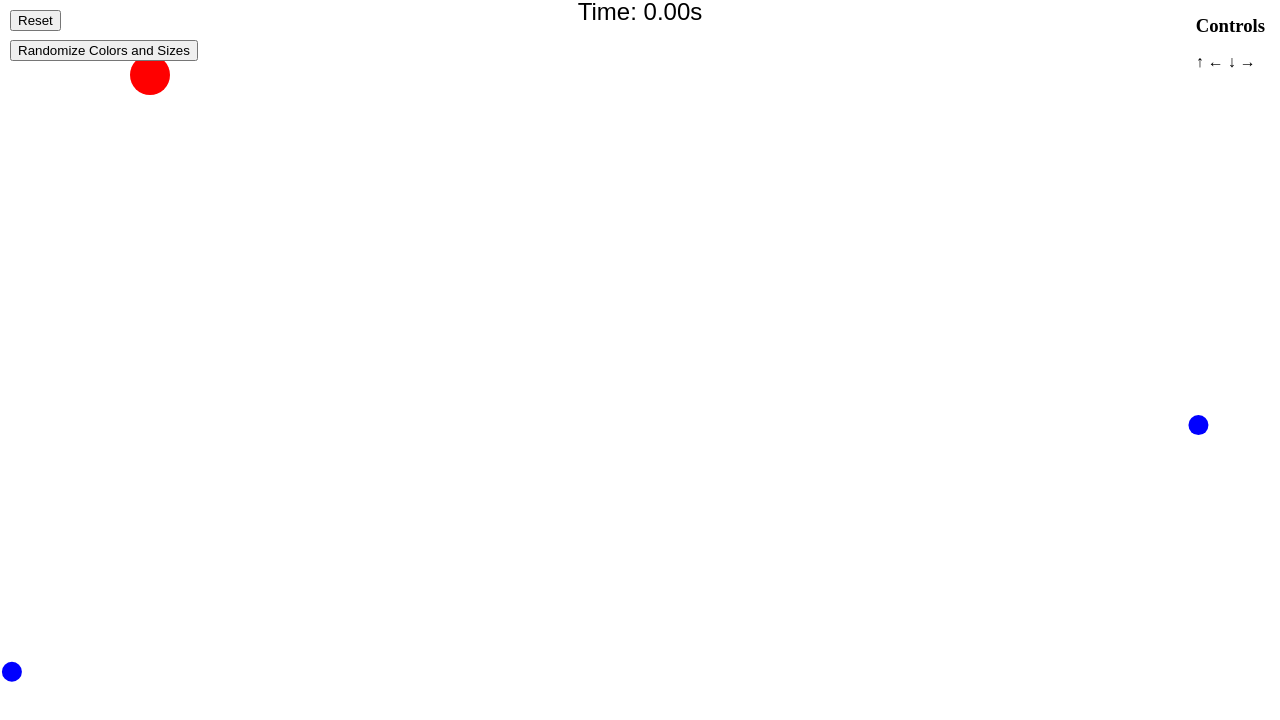
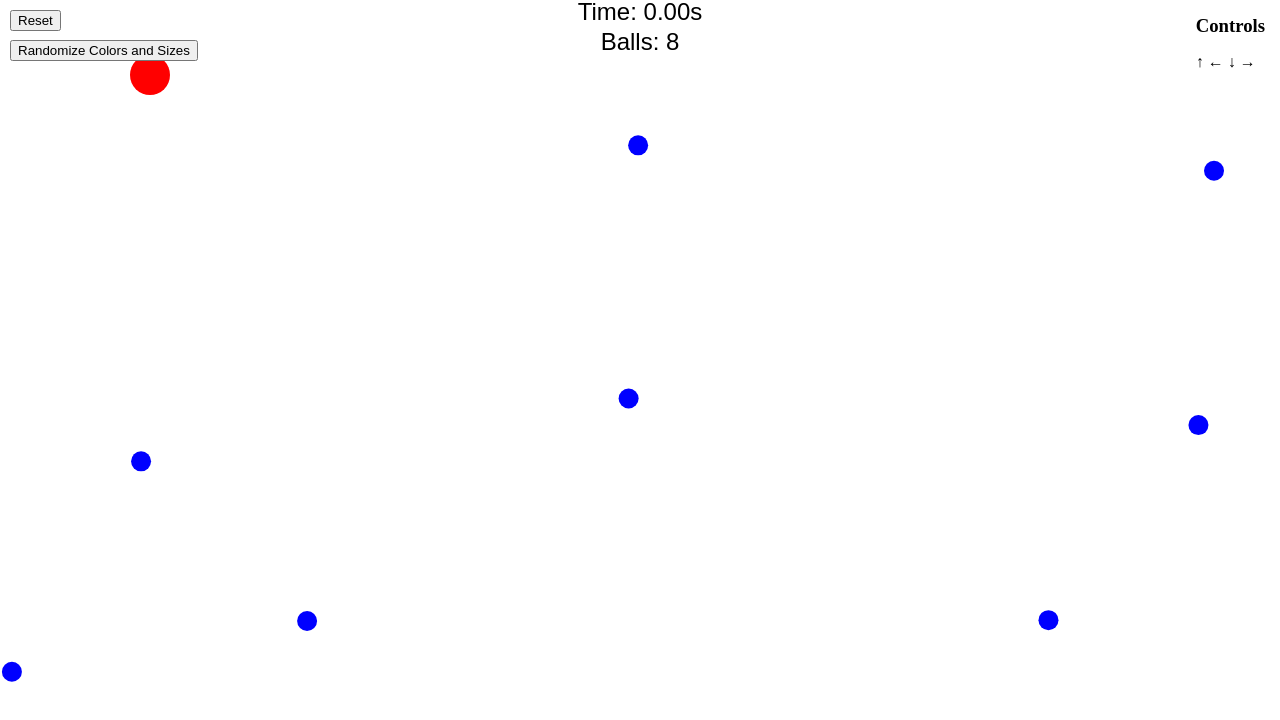
Before and after one commit to pmixon/RedBallWinsV1, a plain HTML site: page index.html in a window 1280 px wide. Drawn offline with Linux system fonts and the light colour scheme.

Commit message:
added ball counter

```diff
--- a/script.js
+++ b/script.js
@@ -8,7 +8,7 @@ let ballX = canvas.width / 2;
 let ballY = canvas.height / 2;
 const ballRadius = 20;
 
-const blueBallsCount = 2;
+const blueBallsCount = 8;
 
 const blueBalls = [];
 
@@ -71,7 +71,6 @@ function animateFireworks() {
 }
 
 function drawBall() {
-
     ctx.clearRect(0, 0, canvas.width, canvas.height);
 
     // Draw red ball
@@ -93,11 +92,13 @@ function drawBall() {
 }
 
 function drawTimer() {
-  ctx.clearRect(0, 0, canvas.width, 40); // Clear previous time display
+  ctx.clearRect(0, 0, canvas.width, 50); // Clear previous time display
   ctx.font = '24px Arial';
   ctx.fillStyle = 'black';
   ctx.textAlign = 'center';
   ctx.fillText(`Time: ${elapsedTime.toFixed(2)}s`, canvas.width / 2, 20);
+  ctx.fillText(`Balls: ${blueBalls.length}`, canvas.width / 2, 50);
+
 }
 
 function drawYouWin() {
@@ -110,7 +111,6 @@ function drawYouWin() {
     animateFireworks();
     fireworksCount++;
   }
-
 
   ctx.font = '48px Arial';
   ctx.fillStyle = 'black';
@@ -190,8 +190,6 @@ setInterval(function() {
     }
 }, 10); // Update every 10 milliseconds
 
-
-
 function randomizeBlueBalls() {
     for (const blueBall of blueBalls) {
         blueBall.radius = Math.random() * 20 + 5; // Random radius between 5 and 25
```
Also changed, not shown: index.html (+1 -0 lines).
